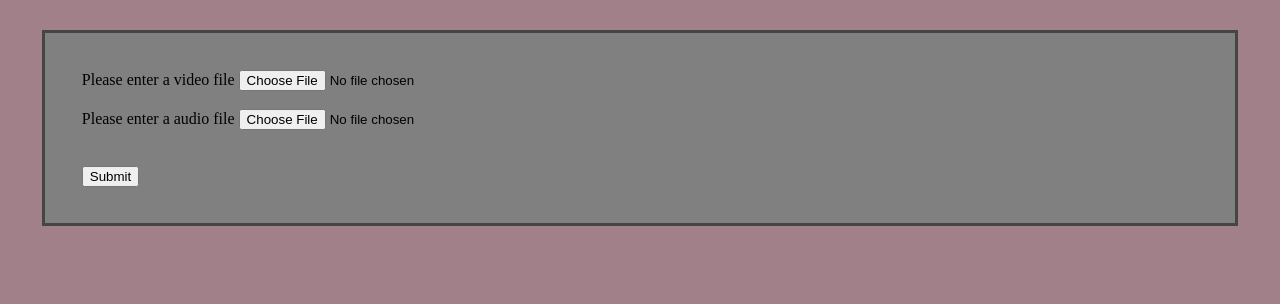
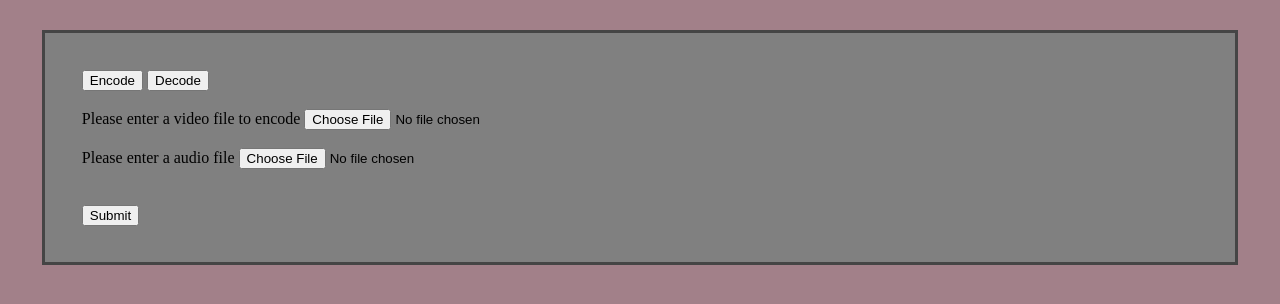
Before and after one commit to FinnSkinner233/Dissertation, a Flask app: page / in a window 1280 px wide. Shown: the top 304 px of the page. Run offline with Flask 3, Linux system fonts and the light colour scheme.

Commit message:
Added the decode page and download and back button

```diff
--- a/Stenography.py
+++ b/Stenography.py
@@ -1,9 +1,8 @@
-from flask import Flask, request, redirect, render_template
+from flask import Flask, request, redirect, render_template, url_for
 from cryptography.fernet import Fernet
 import cv2
 import os
 import numpy
-import random
 
 app = Flask(__name__)
 
@@ -12,6 +11,11 @@ app = Flask(__name__)
 
 def index():
     return render_template('index.html')
+
+@app.route('/decode', methods=['POST'])
+
+def decode():
+    pass
 
 @app.route('/encode', methods=['POST'])
 
@@ -54,11 +58,7 @@ def encode():
     width = int(video_capture.get(cv2.CAP_PROP_FRAME_WIDTH))
     height = int(video_capture.get(cv2.CAP_PROP_FRAME_HEIGHT))
     fourcc = cv2.VideoWriter_fourcc(*'XVID')
-    out_video = cv2.VideoWriter('output.avi',fourcc,fps,(width,height))
-
-    #generate a key to determine pixle placement
-    Rseed = int.from_bytes(key[:4],'big')
-    random.seed(Rseed)
+    out_video = cv2.VideoWriter('static/output.avi',fourcc,fps,(width,height))
 
     #read the frames of the video
     #ret is a boolean determined if there is a frame to read
@@ -73,11 +73,9 @@ def encode():
             num_pixles = flat_frame.size
 
             indices = list(range(num_pixles))
-            random.shuffle(indices)
             for i in range(len(flat_frame)):
                 if counter < total_bits:
-                    idx = indices[i]
-                    flat_frame[idx] = (flat_frame[idx] & numpy.uint8(254)) | int(binary_audio[counter])
+                    flat_frame[i] = (flat_frame[i] & numpy.uint8(254)) | int(binary_audio[counter])
                     counter += 1
             new_frame = flat_frame.reshape(frame.shape)
         else:
@@ -94,8 +92,11 @@ def encode():
 
 
     #confirms the audio and video files have been stored
-    return "Files have been uploaded sucsesfully"
+    return redirect(url_for('download_video'))
 
+@app.route("/video")
+def download_video():
+    return render_template("video.html", video_path = "/static/output.avi")
 
 if __name__ == '__main__':
     app.run(debug=True)
--- a/static/Script.js
+++ b/static/Script.js
@@ -27,3 +27,22 @@ document.getElementById("audioInput").addEventListener("change", function(event)
     }
 
 });
+
+var encodeButton = document.getElementById('Encodebtn');
+var decodeButton = document.getElementById('Decodebtn');
+
+var encodeSection = document.getElementById('encode');
+var decodeSection = document.getElementById('decode');
+
+encodeSection.style.display = 'block';
+decodeSection.style.display = 'none';
+
+encodeButton.addEventListener('click',function(){
+    encodeSection.style.display = 'block';
+    decodeSection.style.display = 'none';
+})
+
+decodeButton.addEventListener('click',function(){
+    encodeSection.style.display = 'none';
+    decodeSection.style.display = 'block';
+})
--- a/templates/index.html
+++ b/templates/index.html
@@ -5,9 +5,16 @@
 </head>
 <body>
     <div id="Container">
-        <form id ="content" action="/encode" method="post" enctype="multipart/form-data">
+        <div id="header">
+            <button id = "Encodebtn" type = "button">Encode</button>
+            <button id = "Decodebtn" type = "button">Decode</button>
+        </div>
+        <br>
+        <div id="Page_content">
+            <div id = "encode">
+                <form id ="encode_content" action="/encode" method="post" enctype="multipart/form-data">
 
-            <label for="videoInput">Please enter a video file</label>
+                    <label for="videoInput">Please enter a video file to encode</label>
                     <input type="file" id="videoInput" name="video" accept="video/*" required>
                     <br>
                     <video id="videoPreview" width="400" height="320" controls style="display: none;"></video><br>
@@ -20,7 +27,17 @@
                     <br>
                     <button>Submit</button>
                 </form>
+
+            </div>
+
+            <div id = "decode">
+                <form id="decode_content" aciton ="/decode" method="post" enctype="multipart/form-data">
+                    <lable for="videoInput">Please enter a video file to Decode</lable>
+                    <input type="file" id="videoInput" name ="video" accept="video/*" required>
+                </form>
+            </div>
+        </div>
+    </div>
 <script src="{{ url_for('static', filename='Script.js') }}"></script>
-    </div>
 </body>
 </html>
```
Also changed, not shown: templates/video.html (added, +16 -0 lines), static/video_script.js (added). Lines whose indentation alone changed are shown as unchanged.
